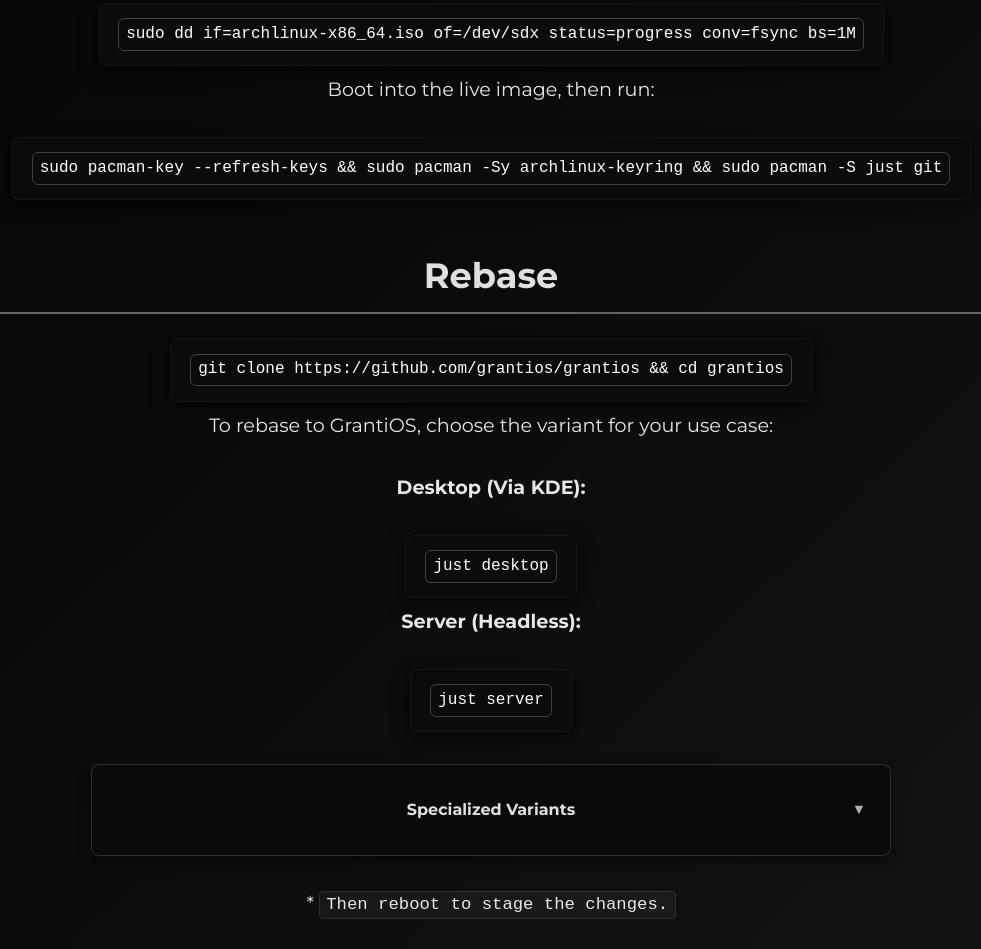
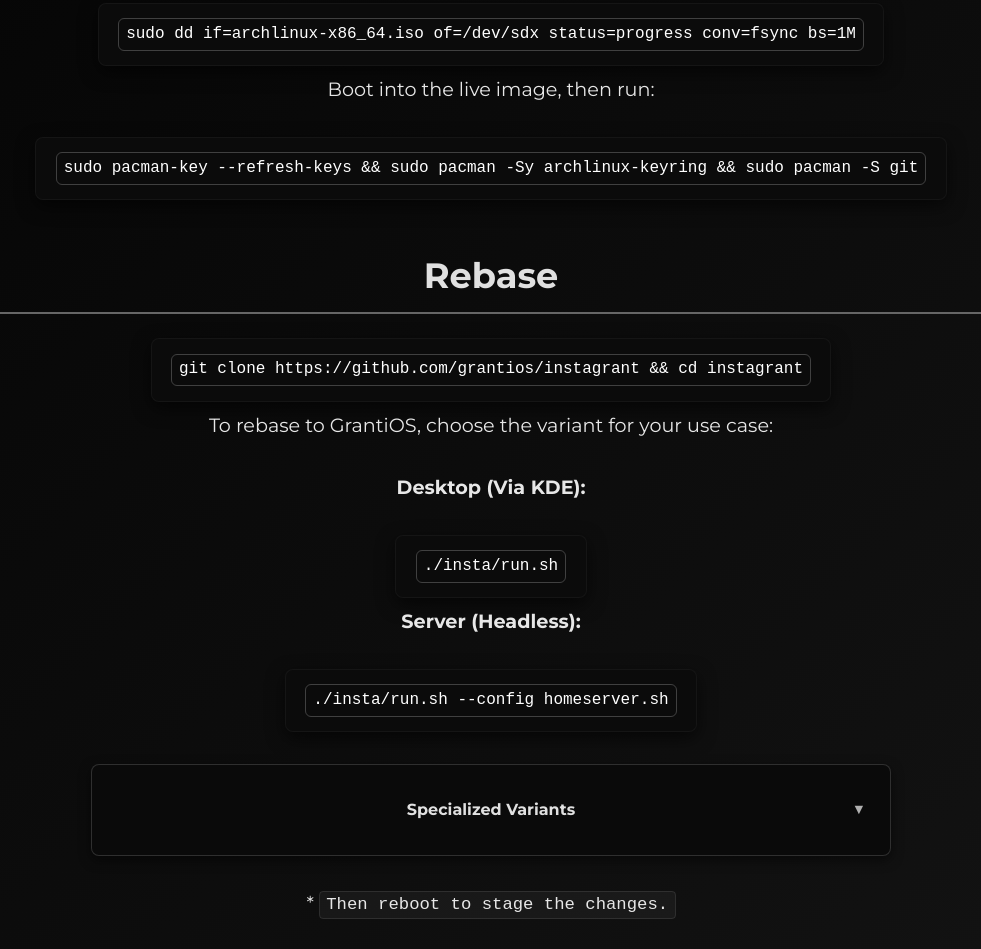
Before and after one commit to grantios/grantios.github.io, a plain HTML site: page index.html in a window 1280 px wide. Shown: the part 942-1891 px from the top of the page, without its empty margins (149-1130 px from the left). Drawn offline with Linux system fonts and the light colour scheme.

Commit message:
Update to correct commands.

```diff
--- a/index.html
+++ b/index.html
@@ -791,26 +791,26 @@
 <p>Boot into the live image, then run:</p>
 <div class="command-banner-wrapper" aria-hidden="false">
   <div class="command-banner-box" role="status" aria-label="initial setup commands">
-    <code>sudo pacman-key --refresh-keys && sudo pacman -Sy archlinux-keyring && sudo pacman -S just git</code>
+    <code>sudo pacman-key --refresh-keys && sudo pacman -Sy archlinux-keyring && sudo pacman -S git</code>
   </div>
 </div>
 <h2 id="rebase">Rebase</h2>
 <div class="command-banner-wrapper" aria-hidden="false">
   <div class="command-banner-box" role="status" aria-label="clone command">
-    <code>git clone https://github.com/grantios/grantios && cd grantios</code>
+    <code>git clone https://github.com/grantios/instagrant && cd instagrant</code>
   </div>
 </div>
 <p>To rebase to GrantiOS, choose the variant for your use case:</p>
 <p><strong>Desktop (Via KDE):</strong></p>
 <div class="command-banner-wrapper" aria-hidden="false">
   <div class="command-banner-box" role="status" aria-label="desktop installation command">
-    <code>just desktop</code>
+    <code>./insta/run.sh</code>
   </div>
 </div>
 <p><strong>Server (Headless):</strong></p>
 <div class="command-banner-wrapper" aria-hidden="false">
   <div class="command-banner-box" role="status" aria-label="server installation command">
-    <code>just server</code>
+    <code>./insta/run.sh --config homeserver.sh</code>
   </div>
 </div>
 <details class="specialized-variants">
@@ -818,13 +818,13 @@
 <p><strong>Smart Clock (Godot App):</strong></p>
 <div class="command-banner-wrapper" aria-hidden="false">
   <div class="command-banner-box" role="status" aria-label="clock installation command">
-    <code>just clock</code>
+    <code>./insta/run.sh --config smartclock.sh</code>
   </div>
 </div>
 <p><strong>Media Center (Kodi HTPC):</strong></p>
 <div class="command-banner-wrapper" aria-hidden="false">
   <div class="command-banner-box" role="status" aria-label="media installation command">
-    <code>just media</code>
+    <code>./insta/run.sh --config mediacenter.sh</code>
   </div>
 </div>
 </details>
```
